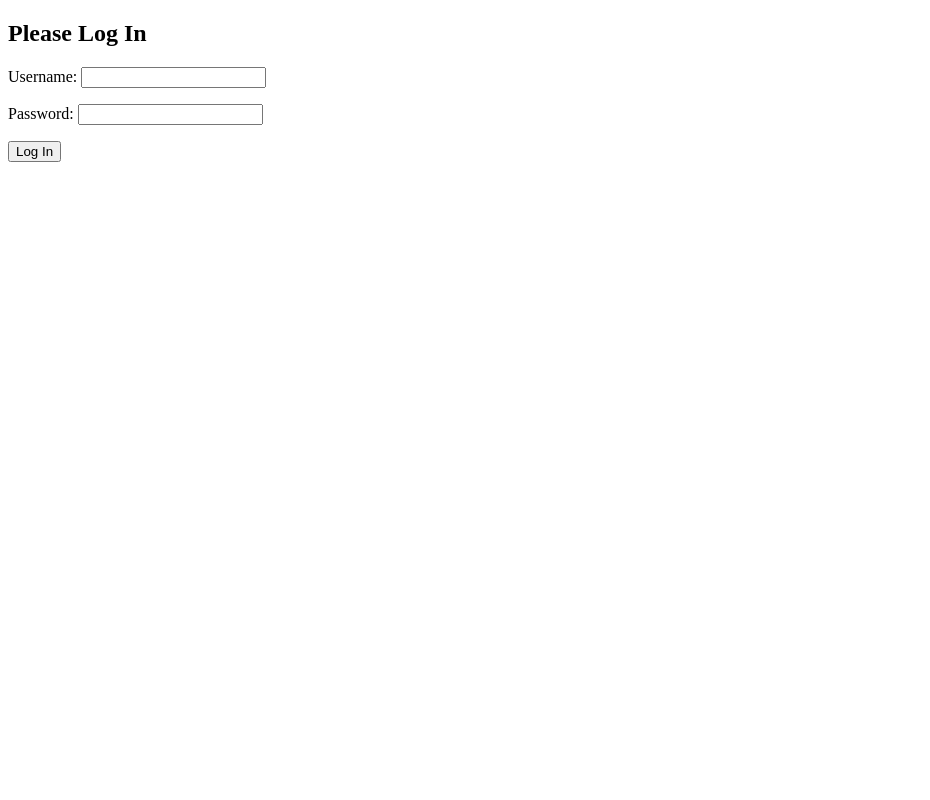
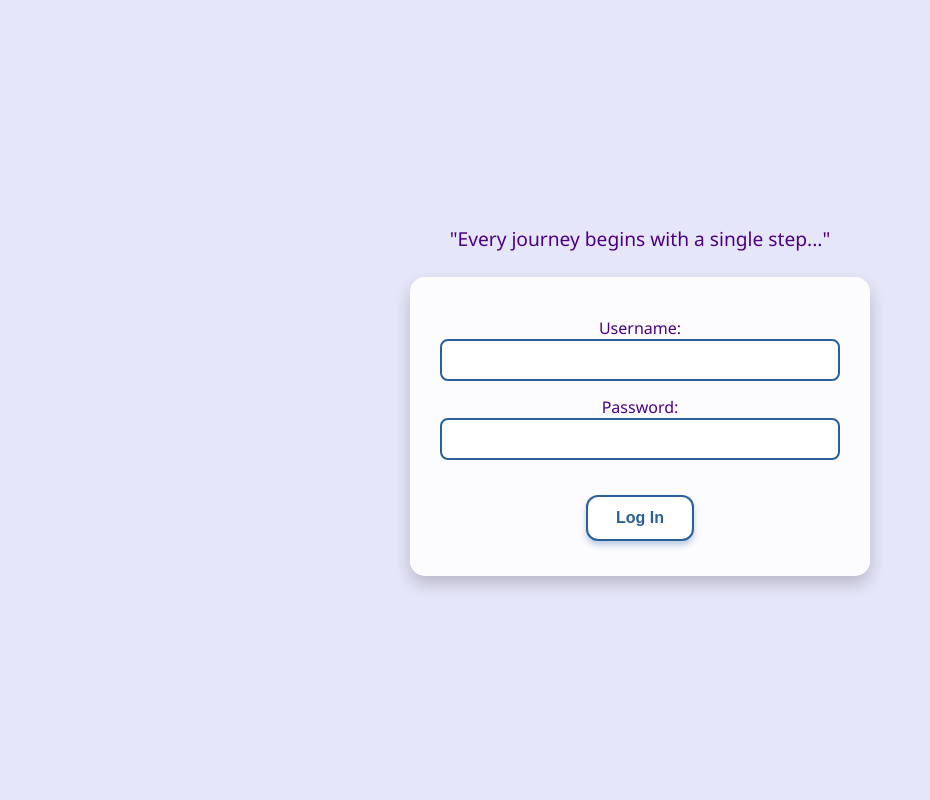
Before and after one commit to Appyouz/personal_web_narrative, a Django app: page /login/ in a window 1280 px wide. Shown: the whole page, without its empty margins (0-930 px from the left). Run offline with Django 5.2, Linux system fonts and the light colour scheme.

Commit message:
feat: login page styling with smooth animation and transition

```diff
--- /dev/null
+++ b/memories/static/css/login.css
@@ -0,0 +1,110 @@
+/* --- Login Page Container --- */
+body {
+    background-color: #E6E6FA; /* Soft Lilac */
+    color: #4B0082; /* Deep Berry */
+    font-family: 'Segoe UI', Tahoma, Geneva, Verdana, sans-serif;
+    margin: 0;
+    height: 100vh;
+    display: flex;
+    justify-content: center;
+    align-items: center;
+    overflow: hidden;
+}
+
+.login-container {
+    display: flex;
+    flex-direction: column;
+    align-items: center;
+    text-align: center;
+    width: 90%;
+    max-width: 400px;
+}
+
+/* --- Quote Animation --- */
+.login-quote {
+    font-size: 1.2rem;
+    margin-bottom: 25px;
+    opacity: 0;
+    animation: fadeIn 2s forwards;
+}
+
+/* --- Form Styling --- */
+.login-form {
+    background-color: rgba(255, 255, 255, 0.85);
+    padding: 25px 30px;
+    border-radius: 15px;
+    box-shadow: 0 8px 16px rgba(0,0,0,0.2);
+    width: 100%;
+    transform: translateY(50px);
+    opacity: 0;
+    animation: slideUp 1s forwards 2s; /* wait for quote fade */
+}
+
+.login-form p {
+    margin: 15px 0;
+    font-size: 1rem;
+}
+
+.login-form input[type="text"],
+.login-form input[type="password"] {
+    padding: 10px 12px;
+    border-radius: 8px;
+    border: 2px solid #2A6099;
+    width: 100%;
+    font-size: 1rem;
+    box-sizing: border-box;
+}
+
+/* --- Login Button --- */
+.login-form button {
+    margin-top: 20px;
+    padding: 12px 28px;
+    font-size: 1rem;
+    cursor: pointer;
+    border: 2px solid #2A6099;
+    border-radius: 12px;
+    background-color: #fff;
+    color: #2A6099;
+    font-weight: 600;
+    transition: all 0.3s ease, transform 0.2s ease-in-out;
+    box-shadow: 0 4px 6px rgba(42,96,153,0.3);
+}
+
+.login-form button:hover {
+    background-color: #2A6099;
+    color: #fff;
+    transform: translateY(-3px);
+    box-shadow: 0 6px 12px rgba(42,96,153,0.4);
+}
+
+/* --- Animations --- */
+@keyframes fadeIn {
+    to { opacity: 1; }
+}
+
+@keyframes slideUp {
+    to { opacity: 1; transform: translateY(0); }
+}
+
+/* --- Mobile Responsive --- */
+@media (max-width: 480px) {
+    .login-quote {
+        font-size: 1rem;
+        margin-bottom: 20px;
+    }
+
+    .login-form {
+        padding: 20px;
+    }
+
+    .login-form input[type="text"],
+    .login-form input[type="password"] {
+        font-size: 0.95rem;
+        padding: 8px 10px;
+    }
+
+    .login-form button {
+        padding: 10px 22px;
+        font-size: 0.95rem;
+    }
+}
--- a/memories/templates/memories/login.html
+++ b/memories/templates/memories/login.html
@@ -1,18 +1,25 @@
 <!DOCTYPE html>
-<html>
+<html lang="en">
 
 <head>
-  <title>Login</title>
+  <meta charset="UTF-8">
+  <meta name="viewport" content="width=device-width, initial-scale=1.0">
+  <title>Login - Our Journey</title>
+  {% load static %}
+  <link rel="stylesheet" href="{% static 'css/style.css' %}">
+  <link rel="stylesheet" href="{% static 'css/login.css' %}">
 </head>
 
 <body>
-  <h2>Please Log In</h2>
-  <form method="post">
-    {% csrf_token %}
-    <p>Username: <input type="text" name="username"></p>
-    <p>Password: <input type="password" name="password"></p>
-    <button type="submit">Log In</button>
-  </form>
+  <div class="login-container">
+    <div class="login-quote">"Every journey begins with a single step..."</div>
+    <form method="post" class="login-form">
+      {% csrf_token %}
+      <p>Username: <input type="text" name="username" required></p>
+      <p>Password: <input type="password" name="password" required></p>
+      <button type="submit">Log In</button>
+    </form>
+  </div>
 </body>
 
 </html>
```
